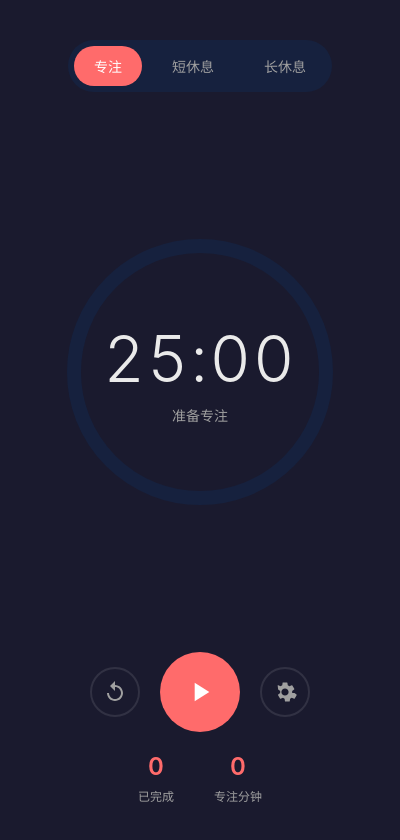
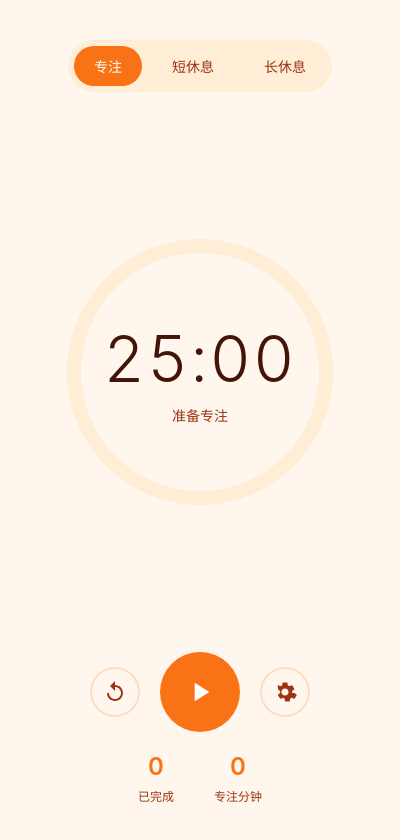
Before and after one commit to sunbin160514/pomodoro-timer, an Electron app: page index.html in a window 400 px wide. Drawn offline with Linux system fonts and the light colour scheme; no server answers.

Commit message:
Change theme to orange color scheme

```diff
--- a/styles.css
+++ b/styles.css
@@ -5,14 +5,14 @@
 }
 
 :root {
-    --primary-color: #ff6b6b;
-    --primary-dark: #ee5a5a;
-    --secondary-color: #4ecdc4;
-    --bg-color: #1a1a2e;
-    --card-bg: #16213e;
-    --text-primary: #eaeaea;
-    --text-secondary: #a0a0a0;
-    --border-color: rgba(255, 255, 255, 0.1);
+    --primary-color: #f97316;
+    --primary-dark: #ea580c;
+    --secondary-color: #fb923c;
+    --bg-color: #fff7ed;
+    --card-bg: #ffedd5;
+    --text-primary: #431407;
+    --text-secondary: #9a3412;
+    --border-color: rgba(249, 115, 22, 0.2);
 }
 
 body {
@@ -100,11 +100,11 @@ body {
 }
 
 .mode-shortBreak .progress-bar {
-    stroke: var(--secondary-color);
+    stroke: #fb923c;
 }
 
 .mode-longBreak .progress-bar {
-    stroke: #9b59b6;
+    stroke: #fdba74;
 }
 
 .timer-display {
```
